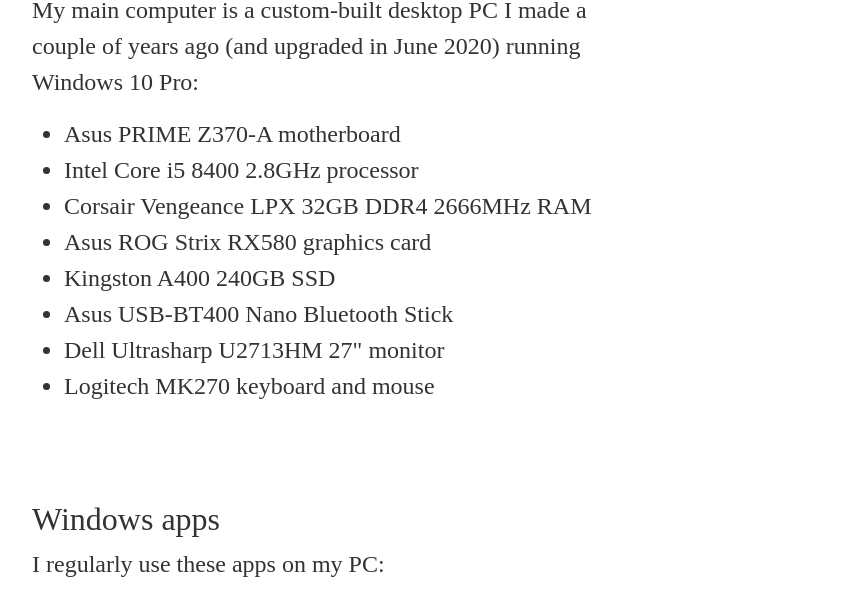
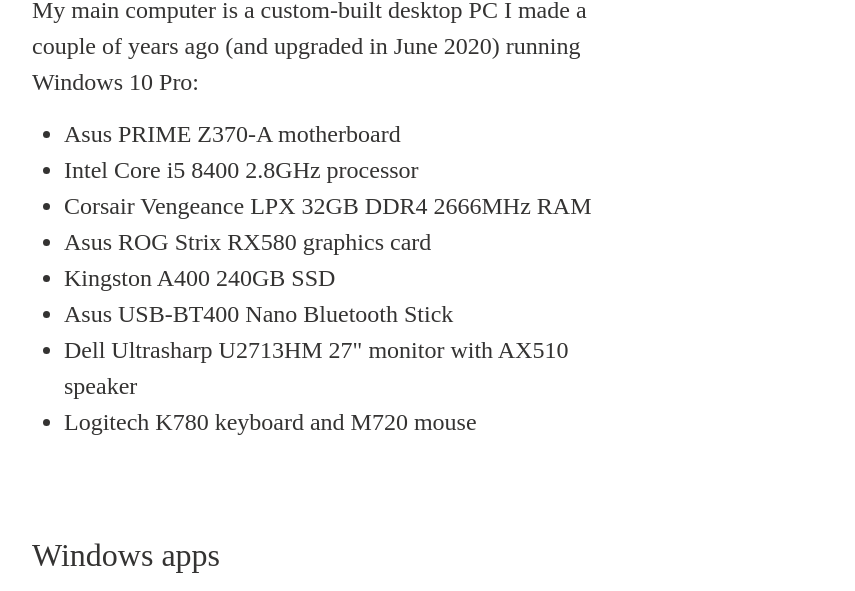
Before and after one commit to rubenarakelyan/ruben.arakelyan.uk, an Eleventy site: page src/uses.html in a window 1280 px wide. Shown: the part 438-1029 px from the top of the page, without its empty margins (208-1063 px from the left). Built offline with nearby package versions, Linux system fonts and the light colour scheme; Eleventy itself is replaced by a stand-in of ours; files that its build step writes are made by us from their sources; a web font is replaced by a local one.

Commit message:
Update hardware

```diff
--- a/src/uses.html
+++ b/src/uses.html
@@ -17,8 +17,8 @@
       <li>Asus ROG Strix RX580 graphics card</li>
       <li>Kingston A400 240GB SSD</li>
       <li>Asus USB-BT400 Nano Bluetooth Stick</li>
-      <li>Dell Ultrasharp U2713HM 27" monitor</li>
-      <li>Logitech MK270 keyboard and mouse</li>
+      <li>Dell Ultrasharp U2713HM 27" monitor with AX510 speaker</li>
+      <li>Logitech K780 keyboard and M720 mouse</li>
     </ul>
   </section>
   <section id="windows-apps">
```
